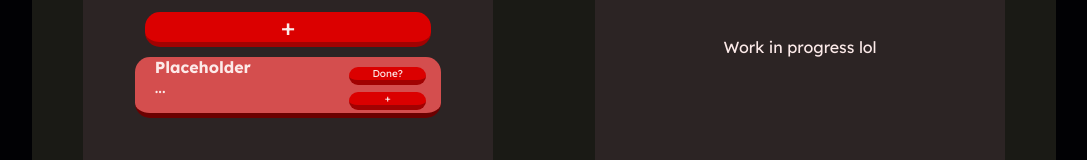
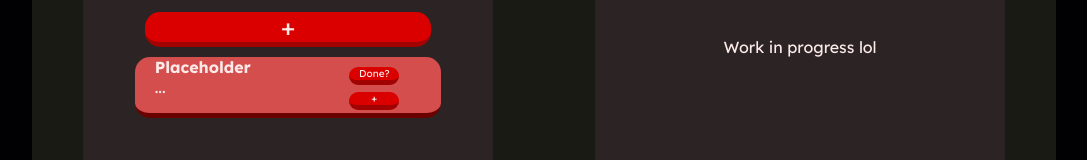
Before and after one commit to l-tinnermeier/l-tinnermeier.github.io, a website: page DeadWeekBlitz/main.html in a window 1280 px wide. Shown: the part 963-1123 px from the top of the page, without its empty margins (96-1183 px from the left). Drawn offline with Linux system fonts and the light colour scheme.

Commit message:
Update main.html

```diff
--- a/DeadWeekBlitz/main.html
+++ b/DeadWeekBlitz/main.html
@@ -43,8 +43,8 @@
                 <div class="task" style="background-color: var(--primary); width: 70%; margin: 10px auto; padding: 0 0 0 20px; border: solid var(--secondary); border-width: 0 0 5px 0; border-radius: 15px; text-align: left; position: relative;">
                     <h4 class="taskTitle" style="margin-bottom: 0; margin-top: auto;">Placeholder</h4>
                     <p class="taskDescription" style="margin-top: 0;">...</p>
-                    <button class="viewTask styledButton" style="width: 25%; padding: 0; height: auto; font-size: 10px; left: 70%; bottom: 50%;">Done?</button>
-                    <button class="viewTask styledButton" style="width: 25%; padding: 0; height: auto; font-size: 10px; left: 70%">+</button>
+                    <button class="viewTask styledButton screenModify" style="width: 50px; padding: 0; height: auto; font-size: 10px; left: 70%; bottom: 50%;">Done?</button>
+                    <button class="viewTask styledButton screenModify" style="width: 50px; padding: 0; height: auto; font-size: 10px; left: 70%">+</button>
                 </div>
             </div>
         </section>
```
